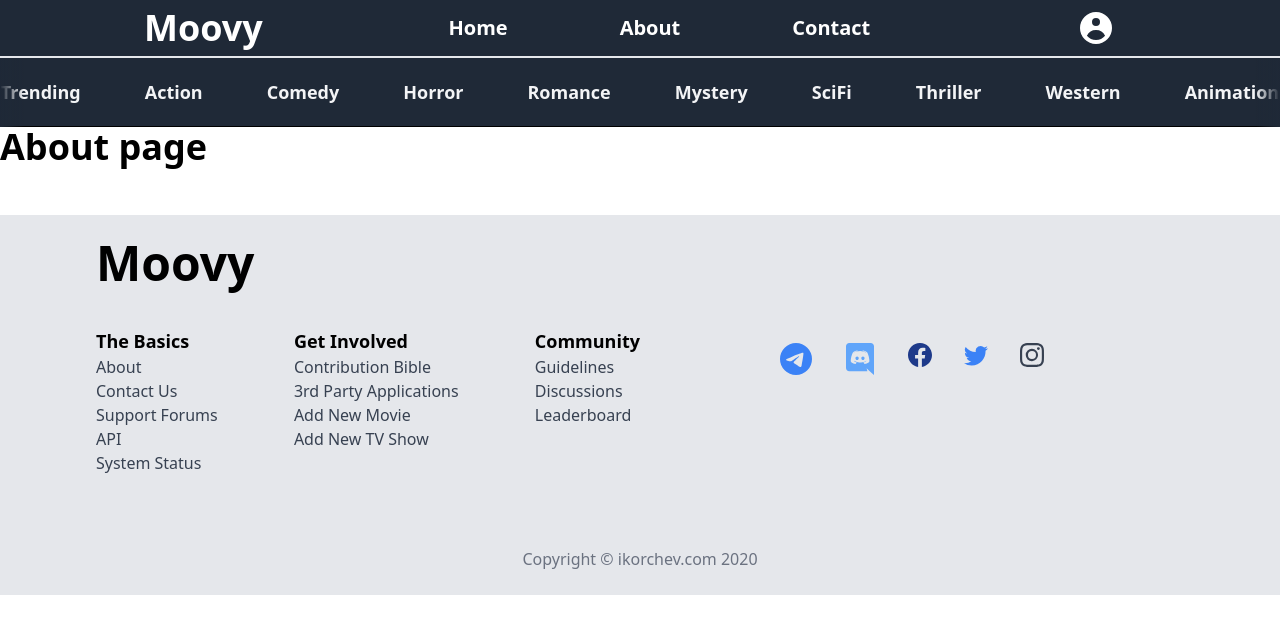
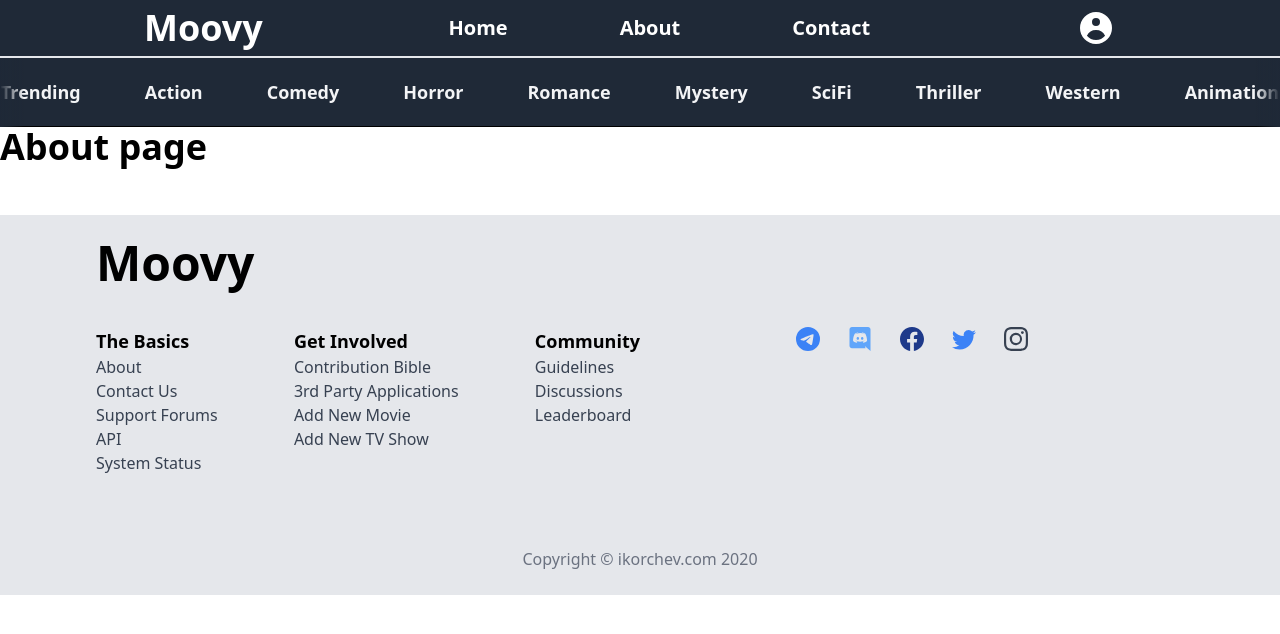
Before and after one commit to IKorchev/next-tmdb-app, a Next.js app: page /about in a window 1280 px wide. Shown: the top 634 px of the page. Built offline with nearby package versions, Linux system fonts and the light colour scheme; no server answers.

Commit message:
fixed footer icons causing scroll in x direction

```diff
--- a/components/Thumbnail.js
+++ b/components/Thumbnail.js
@@ -42,8 +42,8 @@ const Thumbnail = ({ result, parentRef }) => {
         }
       />
 
-      <div className='px-5 py-5 pb-5 relative'>
-        <h2 className='mt-2 font-bold'>
+      <div className='px-8 py-5 pb-5 relative'>
+        <h2 className='text-3xl mt-2 font-bold'>
           {title || original_title || name || original_name}
         </h2>
         <div className='flex flex-wrap mb-5 mt-2'>
@@ -55,13 +55,13 @@ const Thumbnail = ({ result, parentRef }) => {
             </p>
           ))}
         </div>
-        <p className='mb-3'>{truncateString(overview, 150)}</p>
+        <p className='mb-3'>{truncateString(overview, 80)}</p>
         <button
           onClick={(e) => {
             e.preventDefault()
             router.push(`/movie/${id}`)
           }}
-          className='cursor-pointer text-blue-500 hover:text-blue-900 py-2'>
+          className='cursor-pointer text-white p-2 rounded-md bg-gray-800 hover:bg-gray-900 hover:shadow-2xl transform active:scale-95 active:shadow-2xl'>
           More info
         </button>
         <ThumbnailProgressBar data={vote_average} className='absolute -top-7 right-3' />
--- a/components/ThumbnailProgressBar.js
+++ b/components/ThumbnailProgressBar.js
@@ -1,7 +1,7 @@
 const ThumbnailProgressBar = ({ data, className, fill }) => {
   const progress = data * 10
   const radius = 24
-  const stroke = 4
+  const stroke = 6
   const normalizedRadius = radius - stroke * 2 + stroke
   const circumference = normalizedRadius * 2 * Math.PI
   const strokeDashoffset = circumference - (progress / 100) * circumference
@@ -11,7 +11,9 @@ const ThumbnailProgressBar = ({ data, className, fill }) => {
       <div className='relative'>
         <svg className=' transform -rotate-90' height={radius * 2} width={radius * 2}>
           <circle
-            stroke={progress < 50 ? "#FF6D8E" : progress < 70 ? "#F6FF69" : "#00FFC9"}
+            stroke={
+              progress < 50 || 0 ? "#FF6D8E" : progress < 70 ? "#F6FF69" : "#00FFC9"
+            }
             fill={fill || "transparent"}
             strokeWidth={stroke}
             strokeDasharray={circumference}
--- a/components/layout/Footer.js
+++ b/components/layout/Footer.js
@@ -27,21 +27,21 @@ const Footer = () => {
               </div>
             ))}
           </div>
-          <div className='flex px-36 mx-auto py-4 md:px-4 lg:px-24'>
-            <a  href=''>
-              <TelegramIcon className='h-8 px-2 mx-2 text-blue-500 hover:opacity-70' />
+          <div className='flex justify-evenly px-24 lg:px-32'>
+            <a href=''>
+              <TelegramIcon className='h-6  text-blue-500 hover:opacity-70' />
             </a>
             <a href=''>
-              <DiscordIcon className='h-8 px-2 mx-2 text-blue-400 hover:opacity-70' />
+              <DiscordIcon className='h-6 text-blue-400 hover:opacity-70' />
             </a>
             <a href=''>
-              <FacebookIcon className='h-6 px-2 mx-2 text-blue-900 hover:opacity-70' />
+              <FacebookIcon className='h-6 text-blue-900 hover:opacity-70' />
             </a>
             <a href=''>
-              <TwitterIcon className='h-6 px-2 mx-2 text-blue-500 hover:opacity-70' />
+              <TwitterIcon className='h-6 text-blue-500 hover:opacity-70' />
             </a>
             <a href=''>
-              <InstagramIcon className='h-6 px-2 mx-2 text-gray-700 hover:opacity-70' />
+              <InstagramIcon className='h-6 text-gray-700 hover:opacity-70' />
             </a>
           </div>
         </div>
--- a/tailwind.config.js
+++ b/tailwind.config.js
@@ -10,12 +10,6 @@ module.exports = {
       notosans: ["Noto\\ Sans", "sans-serif"],
     },
     extend: {
-      animation: {
-        btnAnimation: "btnAnimation 1s ease-in-out infinite",
-      },
-      keyframes: {
-        btnAnimation: "",
-      },
       fontSize: {
         xxs: "0.55rem",
       },
@@ -25,8 +19,10 @@ module.exports = {
     extend: {
       textDecoration: ["hover"],
       animation: ["hover"],
-      transform: ["hover"],
+      transform: ["hover", "active"],
       textColor: ["active"],
+      backgroundColor: ["active"],
+      scale: ["active"],
     },
   },
   plugins: [require("tailwind-scrollbar-hide")],
```
